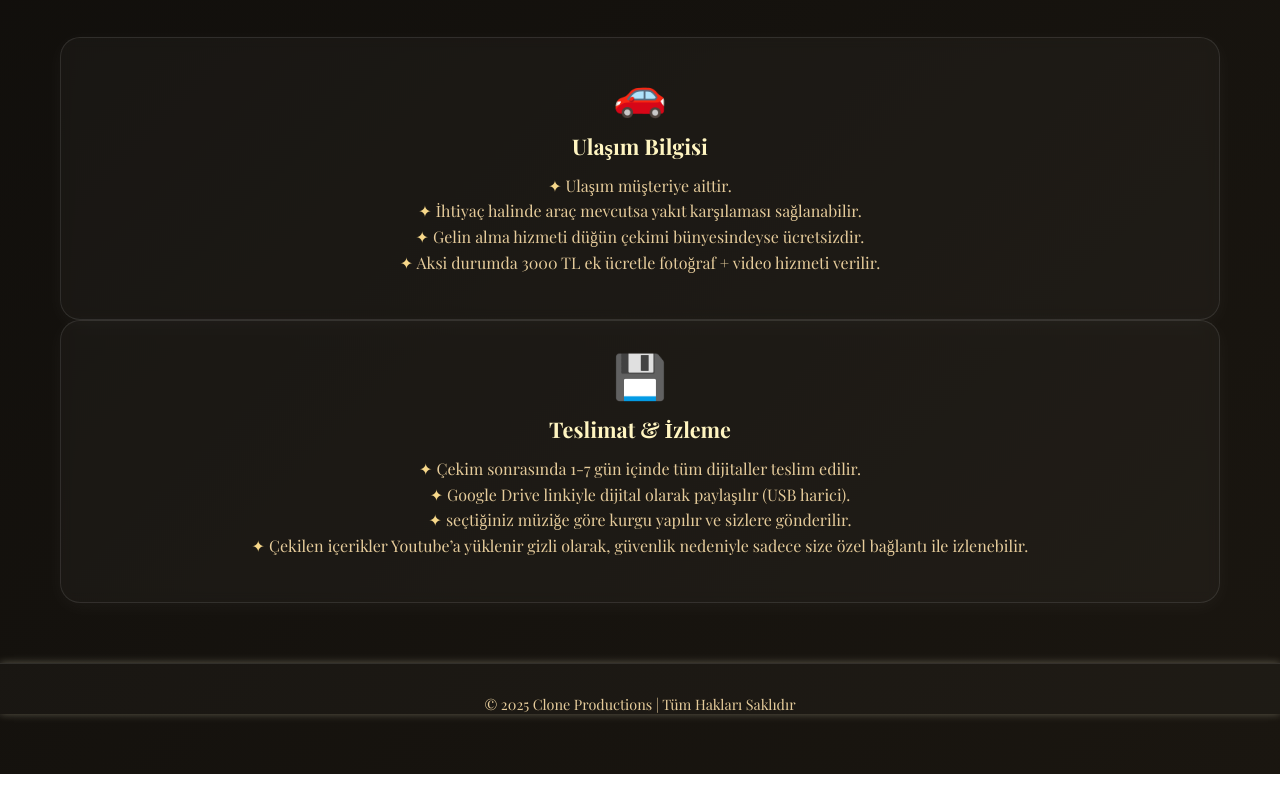
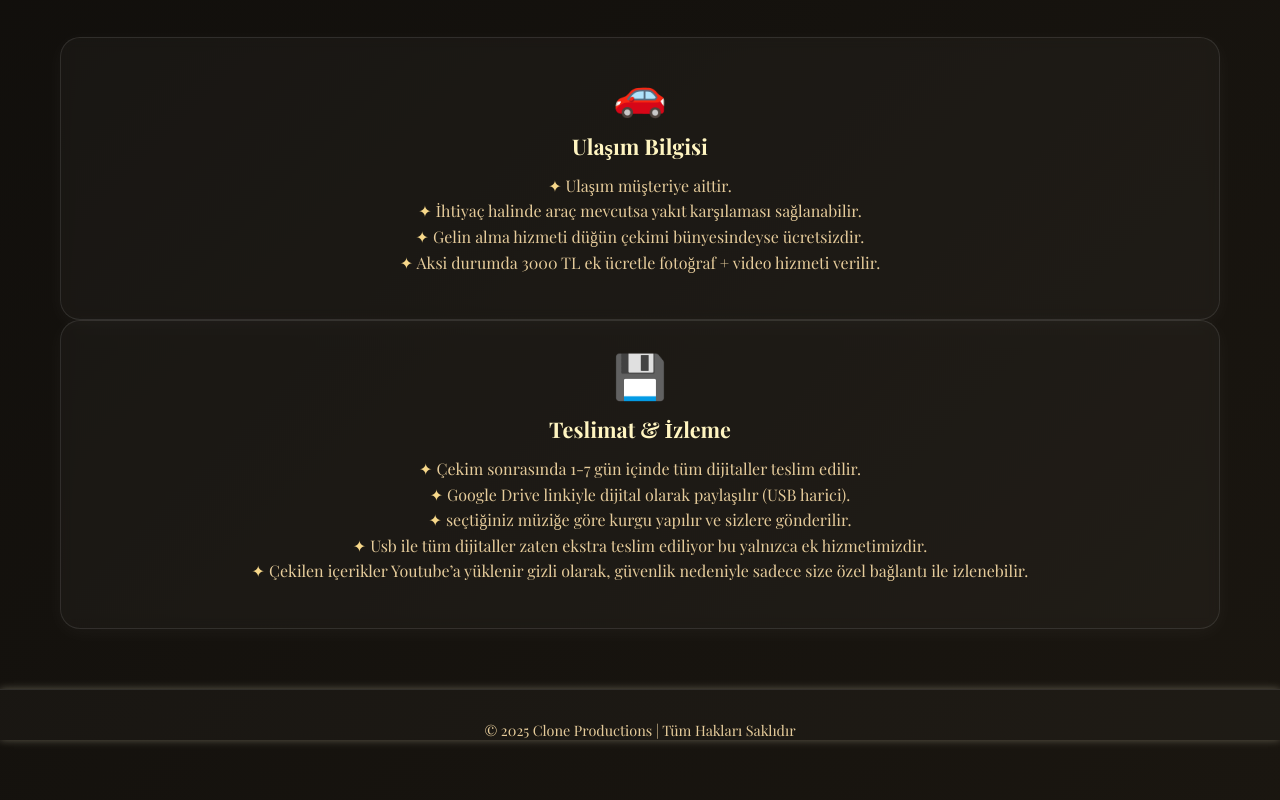
Before and after one commit to cloneprod/fiyatlistesi, a plain HTML site: page index.html in a window 1280 px wide. Shown: the part 1551-2351 px from the top of the page. Before the commit the page ends 2325 px from the top, so only its background shows below. Drawn offline with nearby package versions, Linux system fonts and the light colour scheme.

Commit message:
Update index.html

```diff
--- a/index.html
+++ b/index.html
@@ -408,6 +408,7 @@
         <li>Çekim sonrasında 1-7 gün içinde tüm dijitaller teslim edilir.</li>
         <li>Google Drive linkiyle dijital olarak paylaşılır (USB harici).</li>
         <li>seçtiğiniz müziğe göre kurgu yapılır ve sizlere gönderilir.</li>
+	       <li>Usb ile tüm dijitaller zaten ekstra teslim ediliyor bu yalnızca ek hizmetimizdir.</li>
         <li>Çekilen içerikler Youtube’a yüklenir gizli olarak, güvenlik nedeniyle sadece size özel bağlantı ile izlenebilir.</li>
       </ul>
     </div>
```
